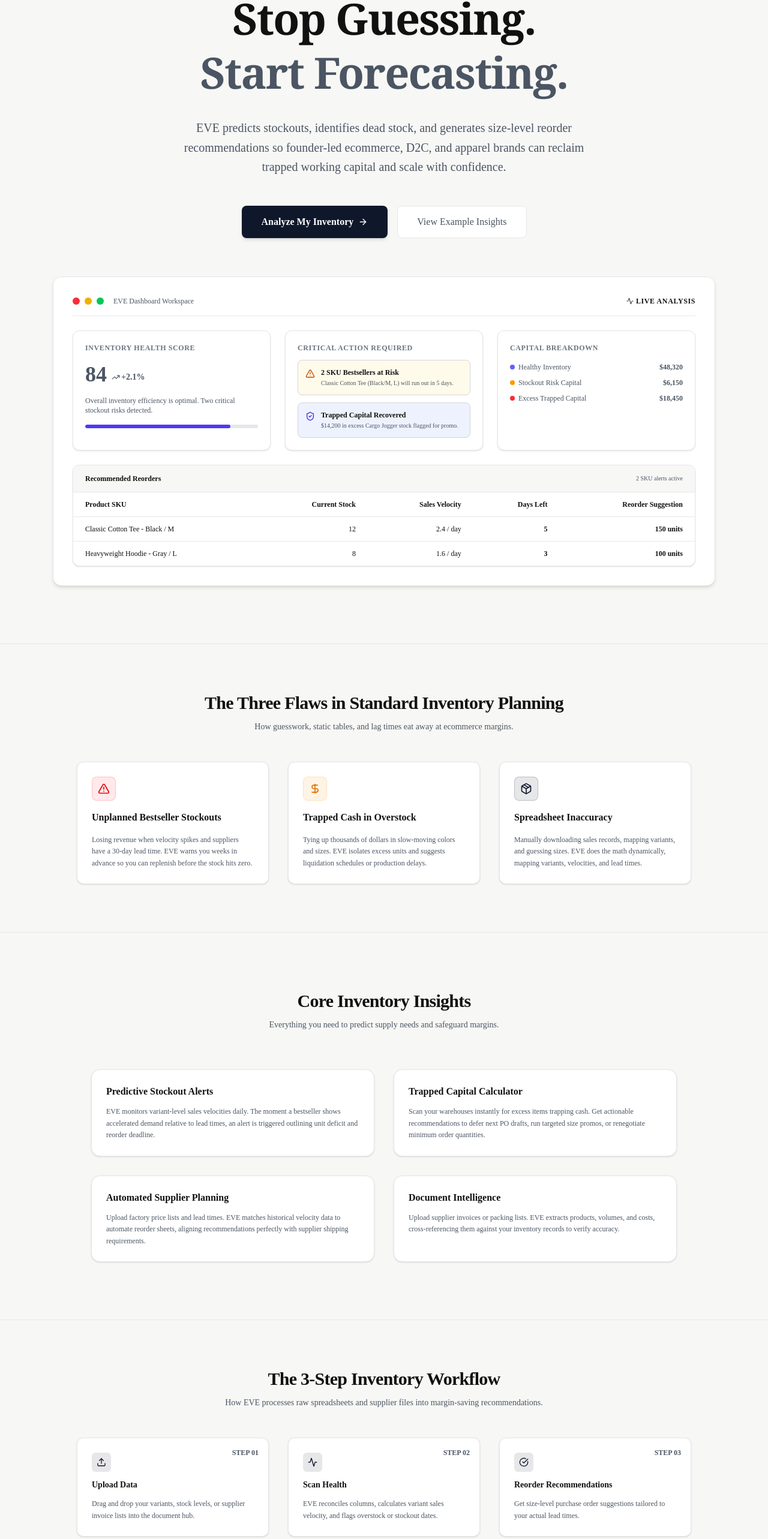
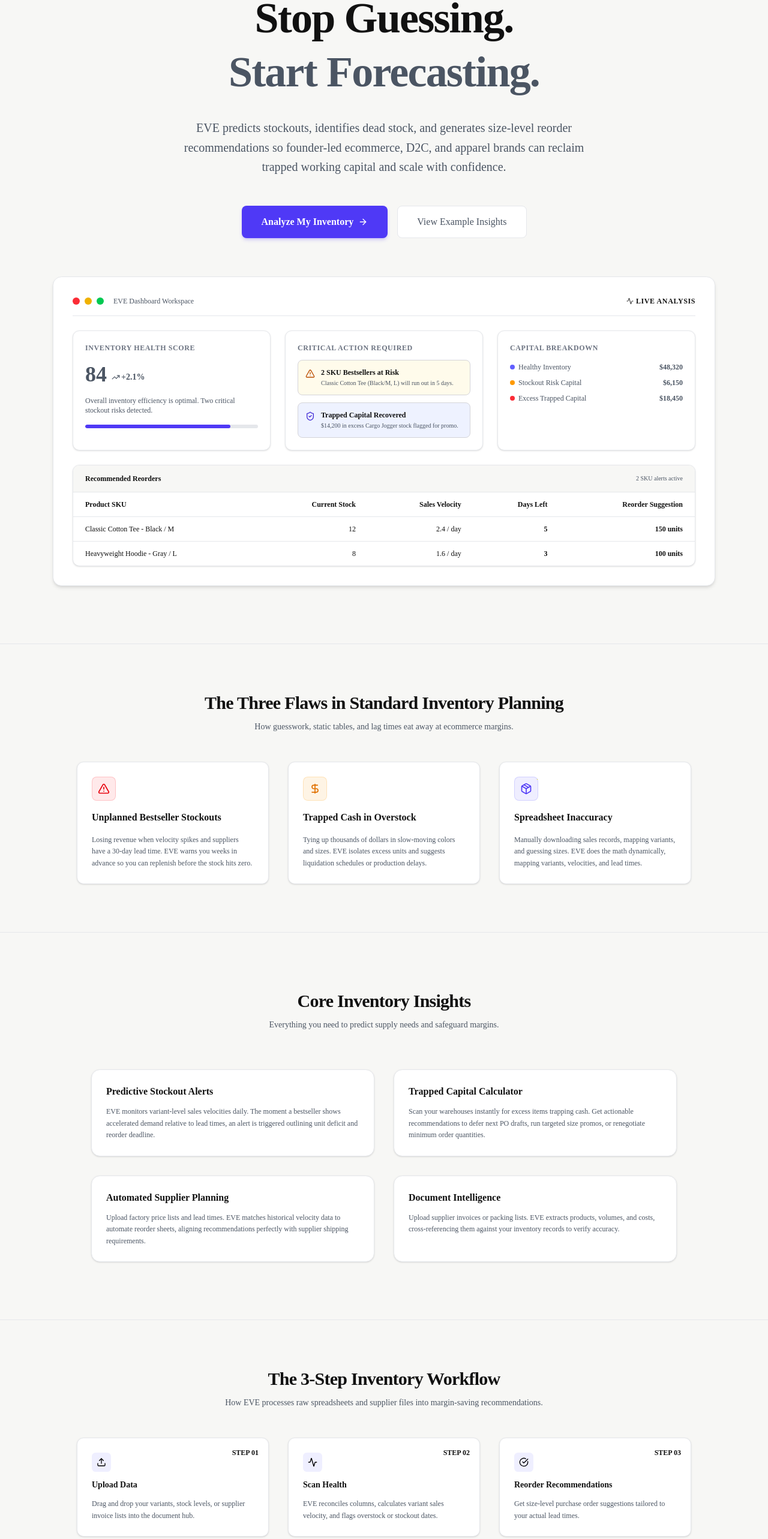
Before and after one commit to devottamkumar1310-cpu/Aethercorp-EVE, a Next.js app in the folder frontend/: page / in a window 1280 px wide. Shown: the part 226-2792 px from the top of the page at 60% size. Built offline with nearby package versions, Linux system fonts and the light colour scheme.

Commit message:
EVE Landing Page Final Design Pass - Revert typography, accent color, and remove AetherCorp

```diff
--- a/frontend/src/app/page.tsx
+++ b/frontend/src/app/page.tsx
@@ -25,7 +25,7 @@
       {/* Navbar */}
       <header className="w-full bg-[#F7F7F5] dark:bg-zinc-950 border-b border-[#E5E7EB] dark:border-zinc-800 px-4 sm:px-6 py-4 flex items-center justify-between sticky top-0 z-50">
         <div className="flex items-center gap-2">
-          <div className="h-8 w-8 bg-[#0f172a] rounded-md flex items-center justify-center text-white font-bold tracking-tighter shadow-sm">
+          <div className="h-8 w-8 bg-indigo-600 rounded-md flex items-center justify-center text-white font-bold tracking-tighter shadow-sm shadow-indigo-600/30">
             EVE
           </div>
           <h1 className="text-lg sm:text-xl font-bold text-[#111111] dark:text-white tracking-tight">
@@ -35,15 +35,15 @@
 
         {/* Desktop Navbar Links */}
         <div className="hidden md:flex items-center gap-6">
-          <Link href="/pricing" className="text-sm font-semibold text-[#4B5563] dark:text-zinc-300 hover:text-[#0f172a] dark:hover:text-white transition-colors">
+          <Link href="/pricing" className="text-sm font-semibold text-[#4B5563] dark:text-zinc-300 hover:text-indigo-600 dark:hover:text-indigo-400 transition-colors">
             Pricing
           </Link>
-          <Link href="/login" className="text-sm font-semibold text-[#4B5563] dark:text-zinc-300 hover:text-[#0f172a] dark:hover:text-white transition-colors">
+          <Link href="/login" className="text-sm font-semibold text-[#4B5563] dark:text-zinc-300 hover:text-indigo-600 dark:hover:text-indigo-400 transition-colors">
             Sign In
           </Link>
           <Link
             href="/signup"
-            className="text-sm font-semibold bg-[#0f172a] hover:bg-[#1e293b] px-4 py-2 rounded-lg transition-all shadow-md hover:-translate-y-0.5 text-white"
+            className="text-sm font-semibold bg-indigo-600 hover:bg-indigo-700 px-4 py-2 rounded-lg transition-all shadow-md shadow-indigo-600/20 text-white"
           >
             Get Started
           </Link>
@@ -52,7 +52,7 @@
         {/* Mobile Hamburger Button */}
         <button
           onClick={() => setMobileMenuOpen(!mobileMenuOpen)}
-          className="md:hidden p-2 text-[#4B5563] dark:text-zinc-300 hover:text-[#0f172a] focus:outline-none"
+          className="md:hidden p-2 text-[#4B5563] dark:text-zinc-300 hover:text-indigo-600 focus:outline-none"
           aria-label="Toggle mobile menu"
         >
           {mobileMenuOpen ? <X size={24} /> : <Menu size={24} />}
@@ -64,21 +64,21 @@
             <Link
               href="/pricing"
               onClick={() => setMobileMenuOpen(false)}
-              className="text-base font-semibold text-[#4B5563] dark:text-zinc-300 hover:text-[#0f172a] transition-colors py-1"
+              className="text-base font-semibold text-[#4B5563] dark:text-zinc-300 hover:text-indigo-600 transition-colors py-1"
             >
               Pricing
             </Link>
             <Link
               href="/login"
               onClick={() => setMobileMenuOpen(false)}
-              className="text-base font-semibold text-[#4B5563] dark:text-zinc-300 hover:text-[#0f172a] transition-colors py-1"
+              className="text-base font-semibold text-[#4B5563] dark:text-zinc-300 hover:text-indigo-600 transition-colors py-1"
             >
               Sign In
             </Link>
             <Link
               href="/signup"
               onClick={() => setMobileMenuOpen(false)}
-              className="w-full text-center text-sm font-semibold bg-[#0f172a] py-3 rounded-lg hover:bg-[#1e293b] transition-all shadow-md text-white"
+              className="w-full text-center text-sm font-semibold bg-indigo-600 py-3 rounded-lg hover:bg-indigo-700 transition-all shadow-md text-white"
             >
               Get Started
             </Link>
@@ -90,10 +90,10 @@
       <section className="relative overflow-hidden pt-16 pb-12 sm:pt-20 sm:pb-16 flex flex-col items-center justify-center text-center px-4 sm:px-6">
         <div className="max-w-4xl space-y-6 sm:space-y-8 relative z-10">
           <div className="inline-flex items-center rounded-full border border-[#E5E7EB] dark:border-zinc-800 bg-white dark:bg-zinc-900 px-3.5 py-1 text-xs sm:text-sm text-[#4B5563] dark:text-zinc-300 shadow-sm font-medium">
-            <Sparkles className="mr-2 h-4 w-4 text-[#0f172a] dark:text-indigo-400" />
+            <Sparkles className="mr-2 h-4 w-4 text-indigo-600" />
             Inventory Forecasting & Planning Built for Ecommerce Founders, D2C & Apparel Brands
           </div>
-          <h1 className="text-4xl sm:text-5xl md:text-7xl font-serif font-bold tracking-tight text-[#111111] dark:text-white leading-tight opacity-1">
+          <h1 className="text-4xl sm:text-5xl md:text-7xl font-extrabold tracking-tight text-[#111111] dark:text-white leading-tight opacity-1">
             Stop Guessing. <br />
             <span className="text-[#111111] dark:text-white opacity-1">Start Forecasting.</span>
           </h1>
@@ -103,14 +103,14 @@
           <div className="flex flex-col sm:flex-row items-center justify-center gap-4 pt-4 w-full max-w-md mx-auto sm:max-w-none">
             <Link
               href="/signup"
-              className="w-full sm:w-auto inline-flex items-center justify-center px-8 py-3.5 text-base font-semibold text-white bg-[#0f172a] hover:bg-[#1e293b] border border-transparent rounded-lg transition-all shadow-md hover:-translate-y-0.5"
+              className="w-full sm:w-auto inline-flex items-center justify-center px-8 py-3.5 text-base font-semibold text-white bg-indigo-600 hover:bg-indigo-700 border border-transparent rounded-lg transition-all shadow-md shadow-indigo-600/20 hover:-translate-y-0.5"
             >
               Analyze My Inventory
               <ArrowRight className="ml-2 h-4 w-4" />
             </Link>
             <Link
               href="/demo"
-              className="w-full sm:w-auto inline-flex items-center justify-center px-8 py-3.5 text-base font-medium text-[#4B5563] dark:text-zinc-300 bg-white dark:bg-zinc-900 border border-[#E5E7EB] dark:border-zinc-700 rounded-lg hover:bg-slate-50 dark:hover:bg-zinc-805 transition-all hover:-translate-y-0.5"
+              className="w-full sm:w-auto inline-flex items-center justify-center px-8 py-3.5 text-base font-medium text-[#4B5563] dark:text-zinc-300 bg-white dark:bg-zinc-900 border border-[#E5E7EB] dark:border-zinc-700 rounded-lg hover:bg-slate-50 dark:hover:bg-zinc-800 transition-all hover:-translate-y-0.5"
             >
               View Example Insights
             </Link>
@@ -200,7 +200,7 @@
                     <th className="px-5 py-3 text-right">Current Stock</th>
                     <th className="px-5 py-3 text-right">Sales Velocity</th>
                     <th className="px-5 py-3 text-right">Days Left</th>
-                    <th className="px-5 py-3 text-right text-indigo-650 dark:text-indigo-400">Reorder Suggestion</th>
+                    <th className="px-5 py-3 text-right text-indigo-600 dark:text-indigo-400">Reorder Suggestion</th>
                   </tr>
                 </thead>
                 <tbody className="divide-y divide-[#E5E7EB] dark:divide-zinc-850 text-[#111111] dark:text-zinc-200 font-mono">
@@ -208,15 +208,15 @@
                     <td className="px-5 py-3 font-sans font-medium text-[#111111] dark:text-white">Classic Cotton Tee - Black / M</td>
                     <td className="px-5 py-3 text-right">12</td>
                     <td className="px-5 py-3 text-right">2.4 / day</td>
-                    <td className="px-5 py-3 text-right text-red-650 dark:text-red-400 font-bold">5</td>
-                    <td className="px-5 py-3 text-right text-indigo-650 dark:text-indigo-400 font-bold">150 units</td>
+                    <td className="px-5 py-3 text-right text-red-600 dark:text-red-400 font-bold">5</td>
+                    <td className="px-5 py-3 text-right text-indigo-600 dark:text-indigo-400 font-bold">150 units</td>
                   </tr>
                   <tr>
                     <td className="px-5 py-3 font-sans font-medium text-[#111111] dark:text-white">Heavyweight Hoodie - Gray / L</td>
                     <td className="px-5 py-3 text-right">8</td>
                     <td className="px-5 py-3 text-right">1.6 / day</td>
-                    <td className="px-5 py-3 text-right text-red-650 dark:text-red-400 font-bold">3</td>
-                    <td className="px-5 py-3 text-right text-indigo-650 dark:text-indigo-400 font-bold">100 units</td>
+                    <td className="px-5 py-3 text-right text-red-600 dark:text-red-400 font-bold">3</td>
+                    <td className="px-5 py-3 text-right text-indigo-600 dark:text-indigo-400 font-bold">100 units</td>
                   </tr>
                 </tbody>
               </table>
@@ -257,7 +257,7 @@
             </div>
 
             <div className="bg-white dark:bg-zinc-900 border border-[#E5E7EB] dark:border-zinc-800 rounded-xl shadow-sm p-6 space-y-4">
-              <div className="h-10 w-10 bg-[#0f172a]/10 border border-[#0f172a]/20 text-[#0f172a] rounded-lg flex items-center justify-center">
+              <div className="h-10 w-10 bg-indigo-500/10 border border-indigo-500/20 text-indigo-600 rounded-lg flex items-center justify-center">
                 <Package size={20} />
               </div>
               <h3 className="text-base font-bold text-[#111111] dark:text-white">Spreadsheet Inaccuracy</h3>
@@ -322,8 +322,8 @@
           <div className="grid md:grid-cols-3 gap-8 relative">
             {/* Step 1 */}
             <div className="space-y-3 bg-white dark:bg-zinc-900 border border-[#E5E7EB] dark:border-zinc-800 rounded-xl relative shadow-sm p-6">
-              <span className="absolute top-4 right-4 text-xs font-mono text-[#0f172a] dark:text-indigo-400 font-bold">STEP 01</span>
-              <div className="h-8 w-8 bg-[#0f172a]/10 text-[#0f172a] rounded-md flex items-center justify-center">
+              <span className="absolute top-4 right-4 text-xs font-mono text-indigo-600 dark:text-indigo-400 font-bold">STEP 01</span>
+              <div className="h-8 w-8 bg-indigo-500/10 text-indigo-650 rounded-md flex items-center justify-center">
                 <Upload size={16} />
               </div>
               <h3 className="text-sm font-bold text-[#111111] dark:text-white">Upload Data</h3>
@@ -334,8 +334,8 @@
 
             {/* Step 2 */}
             <div className="space-y-3 bg-white dark:bg-zinc-900 border border-[#E5E7EB] dark:border-zinc-800 rounded-xl relative shadow-sm p-6">
-              <span className="absolute top-4 right-4 text-xs font-mono text-[#0f172a] dark:text-indigo-400 font-bold">STEP 02</span>
-              <div className="h-8 w-8 bg-[#0f172a]/10 text-[#0f172a] rounded-md flex items-center justify-center">
+              <span className="absolute top-4 right-4 text-xs font-mono text-indigo-600 dark:text-indigo-400 font-bold">STEP 02</span>
+              <div className="h-8 w-8 bg-indigo-500/10 text-indigo-650 rounded-md flex items-center justify-center">
                 <Activity size={16} />
               </div>
               <h3 className="text-sm font-bold text-[#111111] dark:text-white">Scan Health</h3>
@@ -346,8 +346,8 @@
 
             {/* Step 3 */}
             <div className="space-y-3 bg-white dark:bg-zinc-900 border border-[#E5E7EB] dark:border-zinc-800 rounded-xl relative shadow-sm p-6">
-              <span className="absolute top-4 right-4 text-xs font-mono text-[#0f172a] dark:text-indigo-400 font-bold">STEP 03</span>
-              <div className="h-8 w-8 bg-[#0f172a]/10 text-[#0f172a] rounded-md flex items-center justify-center">
+              <span className="absolute top-4 right-4 text-xs font-mono text-indigo-600 dark:text-indigo-400 font-bold">STEP 03</span>
+              <div className="h-8 w-8 bg-indigo-500/10 text-indigo-650 rounded-md flex items-center justify-center">
                 <CheckCircle size={16} />
               </div>
               <h3 className="text-sm font-bold text-[#111111] dark:text-white">Reorder Recommendations</h3>
@@ -370,14 +370,14 @@
         <div className="flex flex-col sm:flex-row items-center justify-center gap-4 pt-4 w-full max-w-md mx-auto sm:max-w-none">
           <Link
             href="/signup"
-            className="w-full sm:w-auto inline-flex items-center justify-center px-8 py-4 text-base font-bold text-white bg-[#0f172a] hover:bg-[#1e293b] border border-transparent rounded-lg transition-all shadow-md hover:-translate-y-0.5 group"
+            className="w-full sm:w-auto inline-flex items-center justify-center px-8 py-4 text-base font-bold text-white bg-indigo-600 hover:bg-indigo-700 border border-transparent rounded-lg transition-all shadow-md shadow-indigo-600/20 hover:-translate-y-0.5 group"
           >
             Get Started
             <ArrowRight className="ml-2 h-5 w-5" />
           </Link>
           <Link
             href="/demo"
-            className="w-full sm:w-auto inline-flex items-center justify-center px-8 py-4 text-base font-medium text-[#4B5563] dark:text-zinc-300 bg-white dark:bg-zinc-900 border border-[#E5E7EB] dark:border-zinc-700 rounded-lg hover:bg-slate-50 dark:hover:bg-zinc-800 transition-all hover:-translate-y-0.5"
+            className="w-full sm:w-auto inline-flex items-center justify-center px-8 py-4 text-base font-medium text-[#4B5563] dark:text-zinc-300 bg-white dark:bg-zinc-900 border border-[#E5E7EB] dark:border-zinc-700 rounded-lg hover:bg-slate-50 dark:hover:bg-zinc-800/80 transition-all hover:-translate-y-0.5"
           >
             View Example Insights
           </Link>
--- a/frontend/src/app/pricing/page.tsx
+++ b/frontend/src/app/pricing/page.tsx
@@ -29,7 +29,7 @@
             EVE
           </Link>
           <Link href="/" className="text-lg sm:text-xl font-semibold text-foreground tracking-tight hover:opacity-90">
-            EVE <span className="text-xs sm:text-sm font-normal text-muted-foreground">by AetherCorp</span>
+            EVE
           </Link>
         </div>
         <div className="flex items-center gap-3 sm:gap-4">
@@ -139,7 +139,7 @@
       {/* Footer */}
       <footer className="w-full bg-card border-t border-border px-4 sm:px-6 py-6 flex flex-col md:flex-row items-center justify-between text-xs text-muted-foreground gap-4">
         <div className="text-center md:text-left">
-          &copy; {new Date().getFullYear()} AetherCorp. All rights reserved. EVE is a product of AetherCorp.
+          &copy; {new Date().getFullYear()} EVE. All rights reserved.
         </div>
         <div className="flex flex-wrap justify-center gap-4">
           <Link href="/" className="hover:text-foreground transition-colors">Home</Link>
--- a/frontend/src/app/privacy/page.tsx
+++ b/frontend/src/app/privacy/page.tsx
@@ -86,14 +86,14 @@
               <p>
                 If you have any questions, concerns, or requests regarding this Privacy Policy, please contact us at:
               </p>
-              <p className="text-indigo-400">aethercorp.support@gmail.com</p>
+              <p className="text-indigo-400">support@eveinventory.in</p>
             </section>
           </div>
         </div>
       </main>
 
       <footer className="border-t border-border py-6 text-center text-xs text-muted-foreground bg-background">
-        &copy; {new Date().getFullYear()} Aethercorp EVE. All rights reserved.
+        &copy; {new Date().getFullYear()} EVE. All rights reserved.
       </footer>
     </div>
   );
--- a/frontend/src/app/signup/page.tsx
+++ b/frontend/src/app/signup/page.tsx
@@ -269,7 +269,7 @@
           Terms of Service
         </Link>
         <span>&bull;</span>
-        <a href="mailto:aethercorp.support@gmail.com" className="hover:text-foreground transition-colors">
+        <a href="mailto:support@eveinventory.in" className="hover:text-foreground transition-colors">
           Contact
         </a>
       </footer>
--- a/frontend/src/app/terms/page.tsx
+++ b/frontend/src/app/terms/page.tsx
@@ -81,7 +81,7 @@
             <section className="space-y-3">
               <h2 className="text-xl font-semibold text-foreground">6. Limitation of Liability</h2>
               <p>
-                To the maximum extent permitted by law, Aethercorp and its affiliates shall not be liable for any direct, indirect, incidental, special, consequential, or punitive damages, including loss of profits, data, use, goodwill, or other intangible losses arising out of or related to your use of EVE.
+                To the maximum extent permitted by law, EVE and its affiliates shall not be liable for any direct, indirect, incidental, special, consequential, or punitive damages, including loss of profits, data, use, goodwill, or other intangible losses arising out of or related to your use of EVE.
               </p>
             </section>
 
@@ -96,7 +96,7 @@
       </main>
 
       <footer className="border-t border-border py-6 text-center text-xs text-muted-foreground bg-background">
-        &copy; {new Date().getFullYear()} Aethercorp EVE. All rights reserved.
+        &copy; {new Date().getFullYear()} EVE. All rights reserved.
       </footer>
     </div>
   );
```
